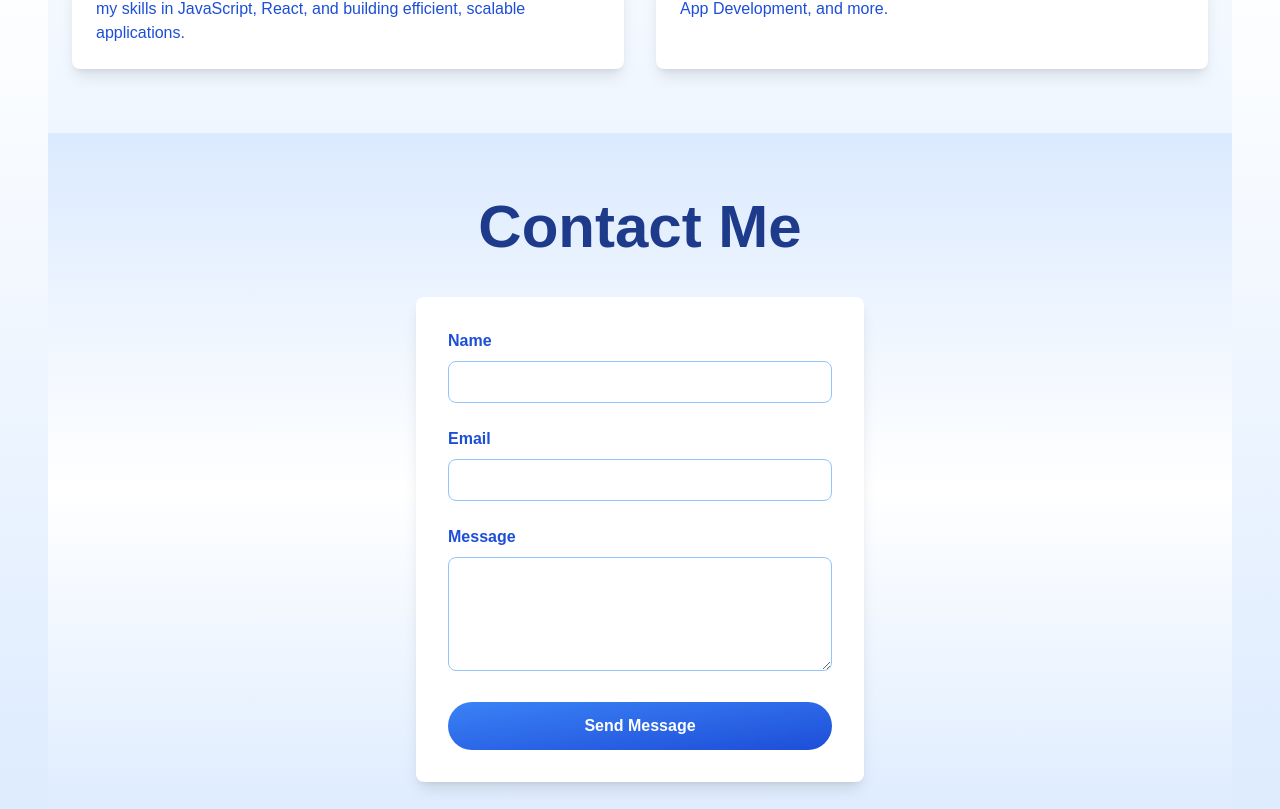
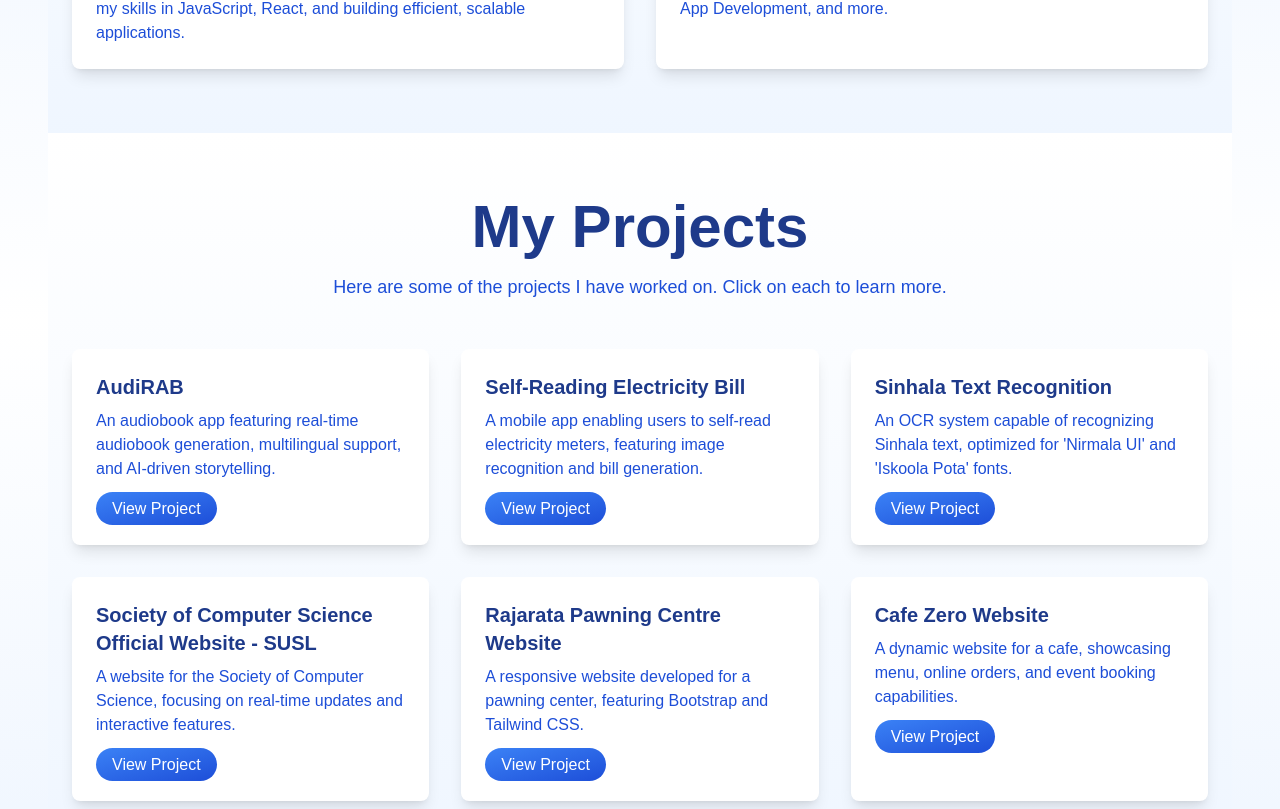
Before and after one commit to HarshaniYaparathne/Portfolio, a Next.js app: page / in a window 1280 px wide. Shown: the part 951-1760 px from the top of the page. Built offline with nearby package versions, Linux system fonts and the light colour scheme.

Commit message:
Create project section

```diff
--- /dev/null
+++ b/src/app/components/pages/Project.tsx
@@ -0,0 +1,101 @@
+"use client";
+import React from "react";
+import { motion } from "framer-motion";
+
+const projects = [
+  {
+    title: "AudiRAB",
+    description:
+      "An audiobook app featuring real-time audiobook generation, multilingual support, and AI-driven storytelling.",
+    link: "/projects/audirab",
+  },
+  {
+    title: "Self-Reading Electricity Bill",
+    description:
+      "A mobile app enabling users to self-read electricity meters, featuring image recognition and bill generation.",
+    link: "/projects/electricity-bill",
+  },
+  {
+    title: "Sinhala Text Recognition",
+    description:
+      "An OCR system capable of recognizing Sinhala text, optimized for 'Nirmala UI' and 'Iskoola Pota' fonts.",
+    link: "/projects/sinhala-ocr",
+  },
+  {
+    title: "Society of Computer Science Official Website - SUSL",
+    description:
+      "A website for the Society of Computer Science, focusing on real-time updates and interactive features.",
+    link: "/projects/socs-website",
+  },
+  {
+    title: "Rajarata Pawning Centre Website",
+    description:
+      "A responsive website developed for a pawning center, featuring Bootstrap and Tailwind CSS.",
+    link: "/projects/rajarata-pawning",
+  },
+  {
+    title: "Cafe Zero Website",
+    description:
+      "A dynamic website for a cafe, showcasing menu, online orders, and event booking capabilities.",
+    link: "/projects/cafe-zero",
+  },
+];
+
+const ProjectCard: React.FC<{
+  title: string;
+  description: string;
+  link: string;
+}> = ({ title, description, link }) => (
+  <motion.div
+    whileHover={{ scale: 1.05 }}
+    whileTap={{ scale: 0.95 }}
+    className="bg-white shadow-lg rounded-lg p-6 transition-all duration-300"
+  >
+    <h3 className="text-blue-900 text-xl font-bold mb-2">{title}</h3>
+    <p className="text-blue-700 mb-4">{description}</p>
+    <a
+      href={link}
+      className="text-white bg-gradient-to-br from-blue-500 to-blue-700 py-2 px-4 rounded-full hover:bg-blue-800 transition-all duration-300"
+    >
+      View Project
+    </a>
+  </motion.div>
+);
+
+const Projects: React.FC = () => {
+  return (
+    <section className="py-16 bg-gradient-to-b from-white to-blue-50">
+      <div className="container mx-auto px-6">
+        <motion.div
+          initial={{ opacity: 0, y: 50 }}
+          animate={{ opacity: 1, y: 0 }}
+          transition={{ duration: 0.7 }}
+          className="text-center mb-12"
+        >
+          <h1 className="text-blue-900 text-5xl sm:text-6xl font-extrabold">My Projects</h1>
+          <p className="text-blue-700 text-lg mt-4">
+            Here are some of the projects I have worked on. Click on each to learn more.
+          </p>
+        </motion.div>
+
+        <motion.div
+          initial={{ opacity: 0, scale: 0.9 }}
+          animate={{ opacity: 1, scale: 1 }}
+          transition={{ duration: 0.7 }}
+          className="grid grid-cols-1 md:grid-cols-2 lg:grid-cols-3 gap-8"
+        >
+          {projects.map((project, index) => (
+            <ProjectCard
+              key={index}
+              title={project.title}
+              description={project.description}
+              link={project.link}
+            />
+          ))}
+        </motion.div>
+      </div>
+    </section>
+  );
+};
+
+export default Projects;
--- a/src/app/page.tsx
+++ b/src/app/page.tsx
@@ -2,6 +2,8 @@ import NavBar from "./components/common_part/NavBar";
 import About from "./components/pages/About";
 import Contact from "./components/pages/Contact";
 import MySection from "./components/pages/MySection";
+import Project from "./components/pages/Project";
+import Projects from "./components/pages/Project";
 
 export default function Home() {
   return (
@@ -14,8 +16,8 @@ export default function Home() {
         <section id="about">
           <About />
         </section>
-        <section id="projects">
-          {/* Projects section content */}
+        <section id="project">
+          <Project/>
         </section>
         <section id="contact">
           <Contact />
```
